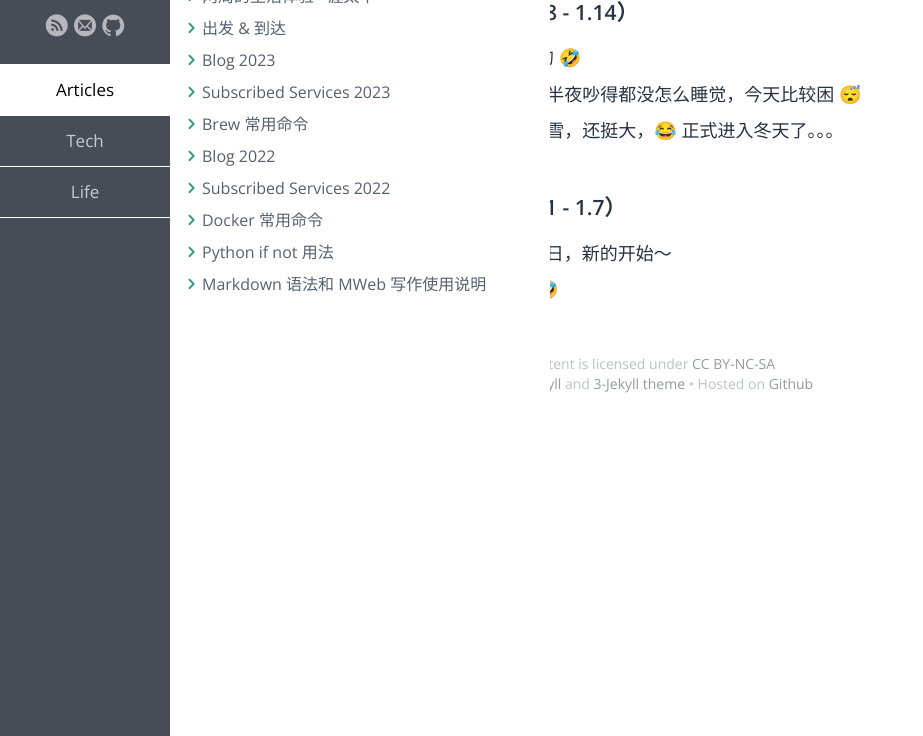
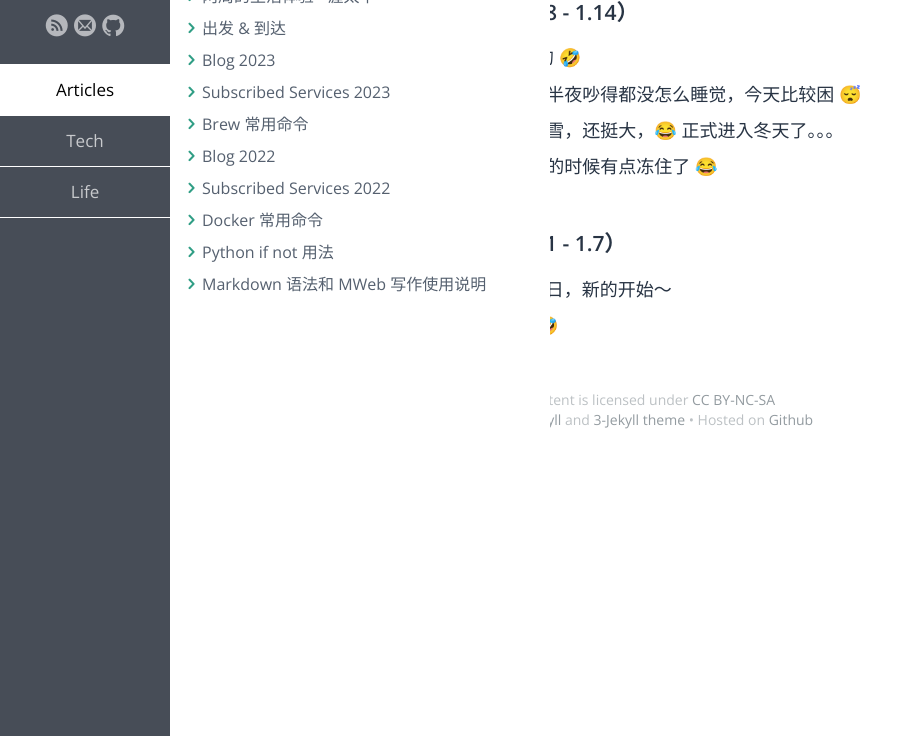
Before and after one commit to samxupeiran/samxupeiran.github.io, a Jekyll site: the page built from _posts/life/2024-01-02-my-blog.md, in a window 1280 px wide, cut to the strip 164-900 px from the top of the page. Shown: the whole strip, without its empty margins (0-923 px from the left). Built offline with Jekyll 4.4.1, drawn with Linux system fonts in a browser that asks for light colours; some web fonts are replaced.

Commit message:
feat: add weekly blog 1.12

```diff
--- a/_posts/life/2024-01-02-my-blog.md
+++ b/_posts/life/2024-01-02-my-blog.md
@@ -10,6 +10,7 @@ tags: Blog
      - 1.8 周一，还是比较忙碌的 🤣
      - 1.10 刮了一夜的大风，后半夜吵得都没怎么睡觉，今天比较困 😴
      - 1.11 早晨出门前一直在下雪，还挺大，😂 正式进入冬天了。。。
+     - 1.12 周五了，早晨开车门的时候有点冻住了 😂
 
 - ### 2024 年 1 月 第 1 周（1.1 - 1.7）
      - 1.2 2024 年的第一个工作日，新的开始～
```
